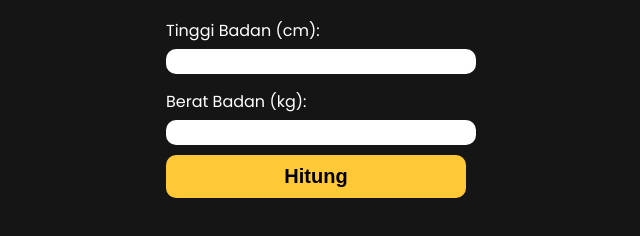
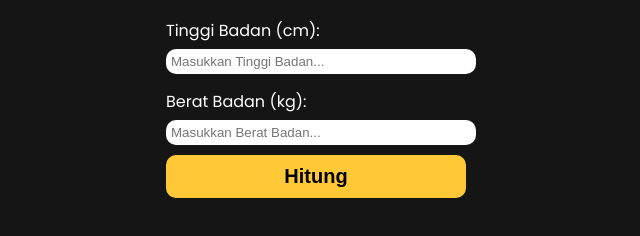
Before and after one commit to ivanzulyan/bmi-calculator, a plain HTML site: page index.html in a window 1280 px wide. Shown: the part 330-566 px from the top of the page, without its empty margins (324-964 px from the left). Drawn offline with Linux system fonts and the light colour scheme.

Commit message:
calculator

```diff
--- a/index.html
+++ b/index.html
@@ -17,9 +17,17 @@
     <div class="container">
       <h1>BMI Calculator</h1>
       <label>Tinggi Badan (cm): </label>
-      <input type="number" id="heightInput" />
+      <input
+        type="number"
+        placeholder="Masukkan Tinggi Badan..."
+        id="heightInput"
+      />
       <label>Berat Badan (kg): </label>
-      <input type="number" id="weightInput" />
+      <input
+        type="number"
+        placeholder="Masukkan Berat Badan..."
+        id="weightInput"
+      />
       <button onclick="calculateBMI()">Hitung</button>
       <div id="result"></div>
     </div>
```
